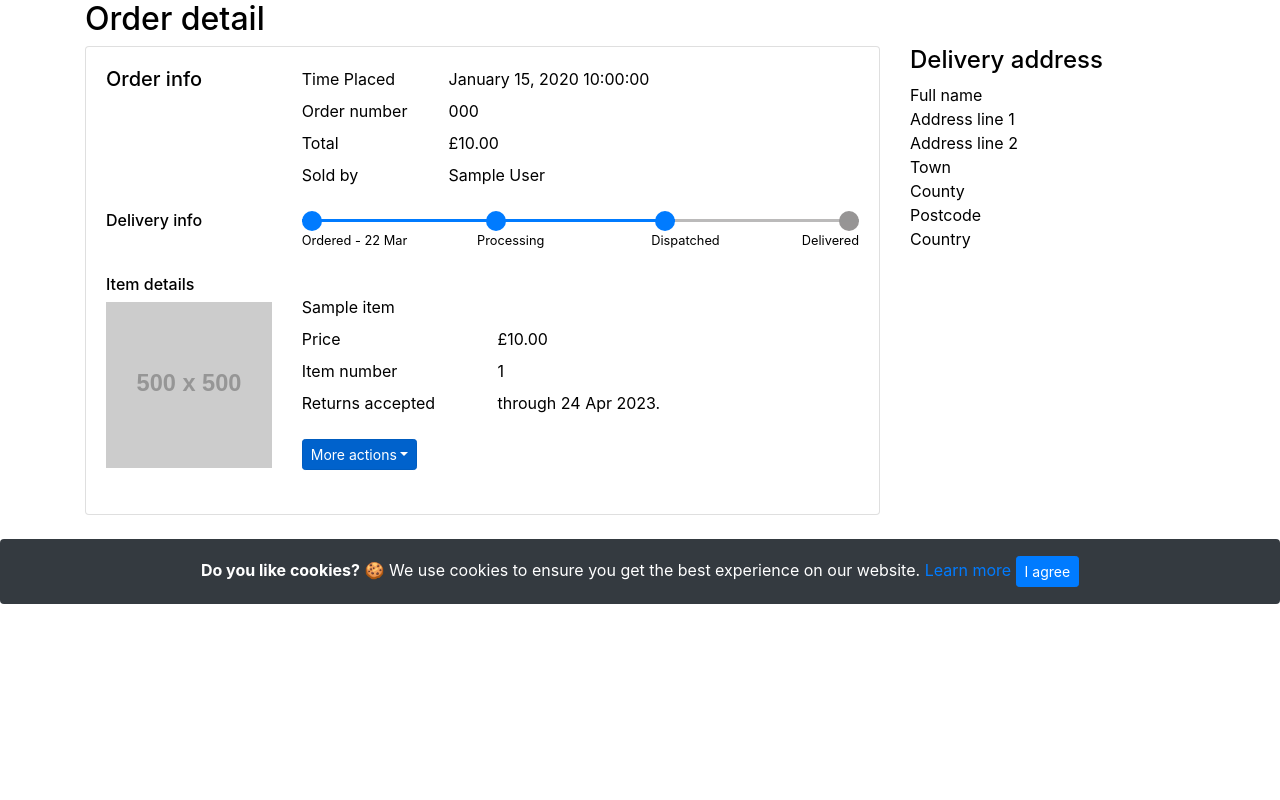
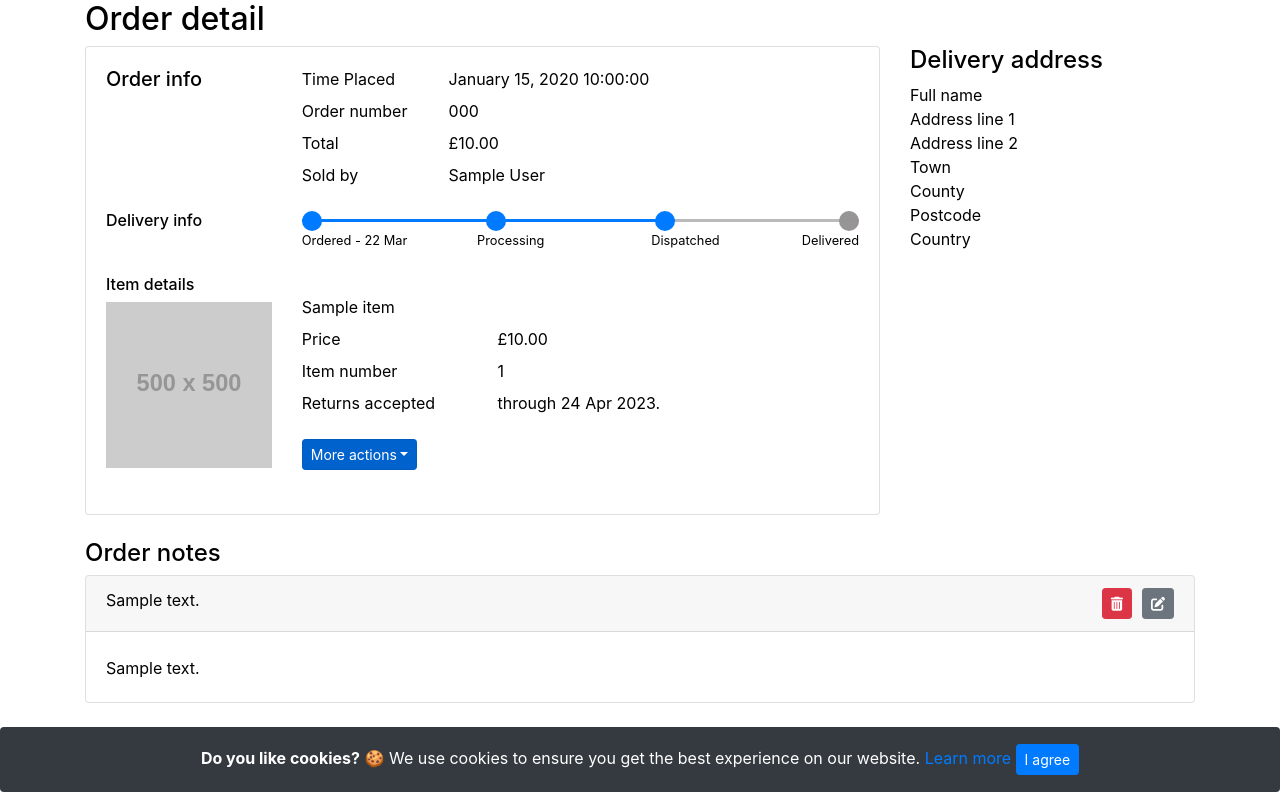
Before and after one commit to hajam09/auctionapp, a Django app: page /order-detail/1/ in a window 1280 px wide. Shown: the part 80-880 px from the top of the page. Before the commit the page ends 684 px from the top, so only its background shows below. Run offline with Django 4.2, Linux system fonts and the light colour scheme; a user stored in the database is signed in; tables that the repository leaves empty hold one stand-in row (values such as "Sample post"); grey boxes labelled with a size stand in for pictures from a placeholder-image service; parts of the project's set-up code (start-up, migrations or seed data) failed here and were passed over; some libraries are stand-ins or nearby versions.

Commit message:
render order notes

```diff
--- a/core/templates/core/orderDetailView.html
+++ b/core/templates/core/orderDetailView.html
@@ -7,4 +7,7 @@
     <div class="container">
         {% renderOrderDetailViewComponent request order %}
     </div>
+    <div class="container">
+        {% renderOrderNotes request order %}
+    </div>
 {% endblock %}
--- a/core/templatetags/templateTags.py
+++ b/core/templatetags/templateTags.py
@@ -4,7 +4,7 @@ from django.db.models import Avg, Q
 from django.urls import reverse
 from django.utils.safestring import mark_safe
 
-from core.models import Item, Bid, Image, Order, Review
+from core.models import Item, Bid, Image, Order, Review, OrderStatus, Note
 from core.utils import generalOperations
 from core.utils.navigationBar import Icon, linkItem
 
@@ -32,9 +32,10 @@ def navigationPanel(request):
         links.extend(
             [
                 linkItem('Account', '', None, [
+                    linkItem('My profile', None, Icon('', 'fa fa-user', '15')),
                     linkItem('My listings', reverse('core:user-listings'), Icon('', 'fas fa-th-list', '15')),
-                    linkItem('My purchases', reverse('core:user-purchases'), Icon('', 'fas fa-sign-out-alt', '15')),
-                    linkItem('My Bidding\'s', reverse('core:user-bids'), Icon('', 'fas fa-sign-out-alt', '15')),
+                    linkItem('My purchases', reverse('core:user-purchases'), Icon('', 'fa fa-shopping-bag', '15')),
+                    linkItem('My Bidding\'s', reverse('core:user-bids'), Icon('', 'fa fa-gavel', '15')),
                     None,
                     linkItem('Logout', reverse('core:logout'), Icon('', 'fas fa-sign-out-alt', '15')),
                 ]),
@@ -423,7 +424,7 @@ def renderItemCatalogue(request, item, showItemImage, showSeller, showItemSellin
 
     itemImage = f'''
         <div class="mr-2 mb-3 mb-lg-0">
-            <img src="https://cdn-thumbs.imagevenue.com/09/85/ad/ME1573QH_t.jpg" width="150" height="150" alt="">
+            <img class="d-block w-100" src="https://dummyimage.com/150x150" width="150" height="150" alt="img">
         </div>
     ''' if showItemImage else '<span></span>'
 
@@ -761,11 +762,24 @@ def getItemAuctionComponent(currentPrice):
 
 @register.simple_tag
 def renderOrderDetailViewComponent(request, order):
+    # TODO: Create Note object from this component
+    # TODO: Display delivery status
+    # TODO: Display returns
+    # TODO: Display delivery address
     if order.item.type == Item.Type.BUY_IT_NOW:
         itemPrice = order.item.price
     else:
         latestBid = Bid.objects.filter(item=order.item).last()
         itemPrice = latestBid.price if latestBid else order.item.price
+
+    deliveryInfoStatus = OrderStatus.objects.filter(
+        order=order, status__in=[
+            OrderStatus.Status.ORDERED,
+            OrderStatus.Status.PROCESSING,
+            OrderStatus.Status.DISPATCHED,
+            OrderStatus.Status.DELIVERED
+        ]
+    ).order_by('createdDttm')
 
     itemContent = f'''
         {itemNoteModal(request, order)}
@@ -857,6 +871,38 @@ def renderOrderDetailViewComponent(request, order):
             </div>
         </div>
         <br>
+    '''
+    return mark_safe(itemContent)
+
+
+@register.simple_tag
+def renderOrderNotes(request, order):
+    notes = ''
+    for note in Note.objects.filter(order=order):
+        description = note.description.replace("\n", "<br>")
+        notes += f'''
+        <div class="card">
+            <div class="card-header">
+                {note.summary}
+                <button type="button" class="btn btn-secondary btn-sm float-right" style="margin-left: 10px;">
+                    <i class="fas fa-edit"></i>
+                </button>
+                <button type="button" class="btn btn-danger btn-sm float-right">
+                    <i class="fas fa-trash-alt"></i>
+                </button>
+            </div>
+            <div class="card-body">
+                <blockquote class="blockquote mb-0">
+                    <small>{description}</small>
+                </blockquote>
+            </div>
+        </div>
+        <br>
+        '''
+
+    itemContent = f'''
+    <h4>Order notes</h2>
+    {notes}
     '''
     return mark_safe(itemContent)
 
@@ -1087,7 +1133,7 @@ def paginationComponent(request, objects):
     EITHER_SIDE_PAGE_LIMIT = 20
     pageRange = objects.paginator.page_range
     if pageRange.stop > EITHER_SIDE_PAGE_LIMIT:
-        currentPage = int(request.GET.get('page', 1))
+        currentPage = int(request.GET.get('page') or 1)
         minRange = currentPage - EITHER_SIDE_PAGE_LIMIT // 2
         maxRange = currentPage + EITHER_SIDE_PAGE_LIMIT // 2
 
--- a/core/views.py
+++ b/core/views.py
@@ -372,6 +372,31 @@ def orderDetailView(request, pk):
     except Order.DoesNotExist:
         raise Http404
 
+    if request.method == 'POST' and 'ADD_REVIEW_FOR_ORDER' in request.POST:
+        Review.objects.create(
+            order_id=request.POST.get('order-id'),
+            summary=request.POST.get('summary'),
+            description=request.POST.get('description'),
+            rating=request.POST.get('rating'),
+        )
+        messages.success(
+            request,
+            f'Your review has been added for order #{request.POST.get("order-number")}'
+        )
+        return redirect('core:order-detail-view', pk=pk)
+
+    elif request.method == 'POST' and 'ADD_NOTE_FOR_ORDER' in request.POST:
+        Note.objects.create(
+            order_id=request.POST.get('order-id'),
+            summary=request.POST.get('summary'),
+            description=request.POST.get('description')
+        )
+        messages.success(
+            request,
+            f'Note added successfully for order #{request.POST.get("order-number")}'
+        )
+        return redirect('core:order-detail-view', pk=pk)
+
     context = {
         'order': order
     }
```
